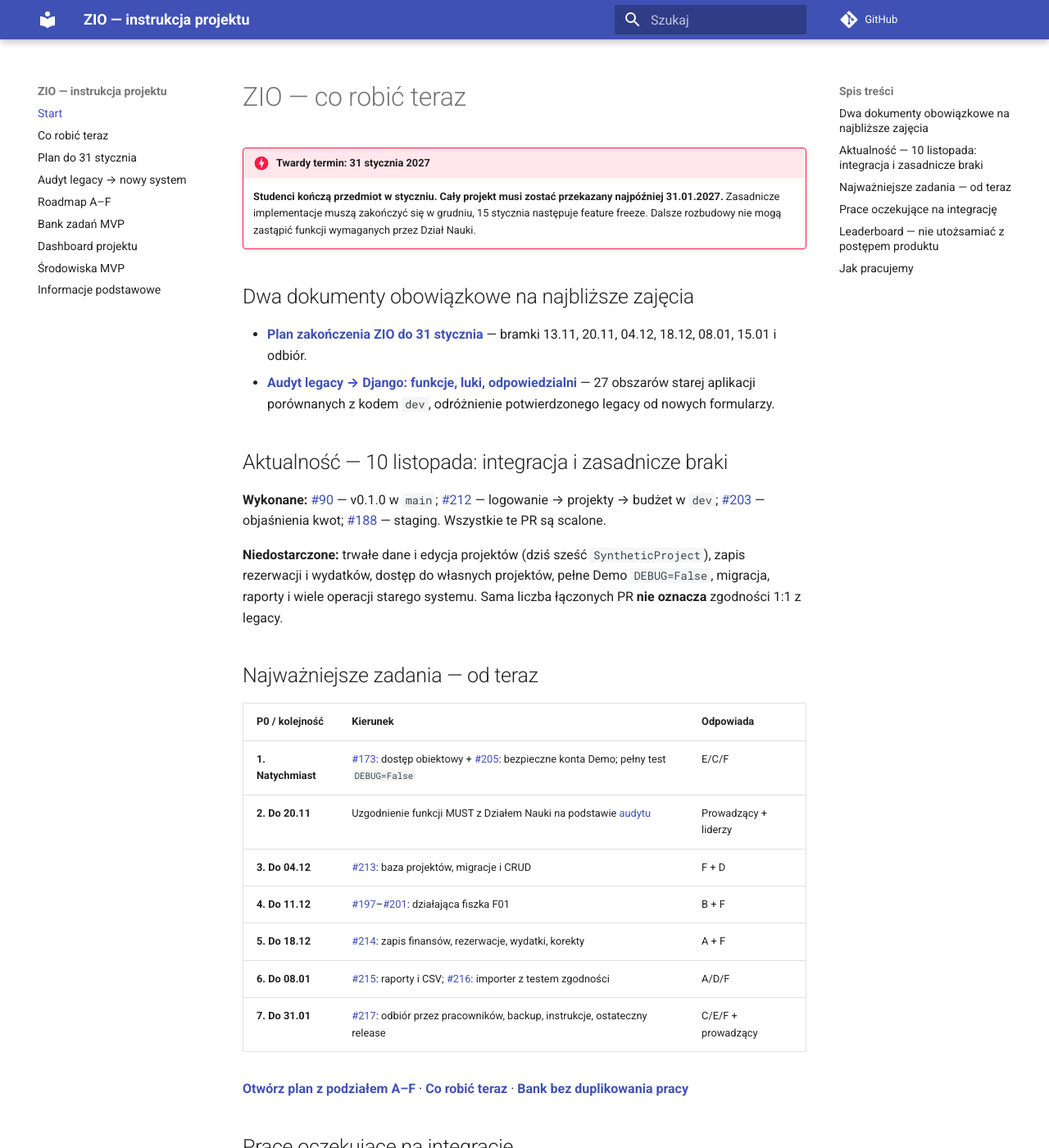
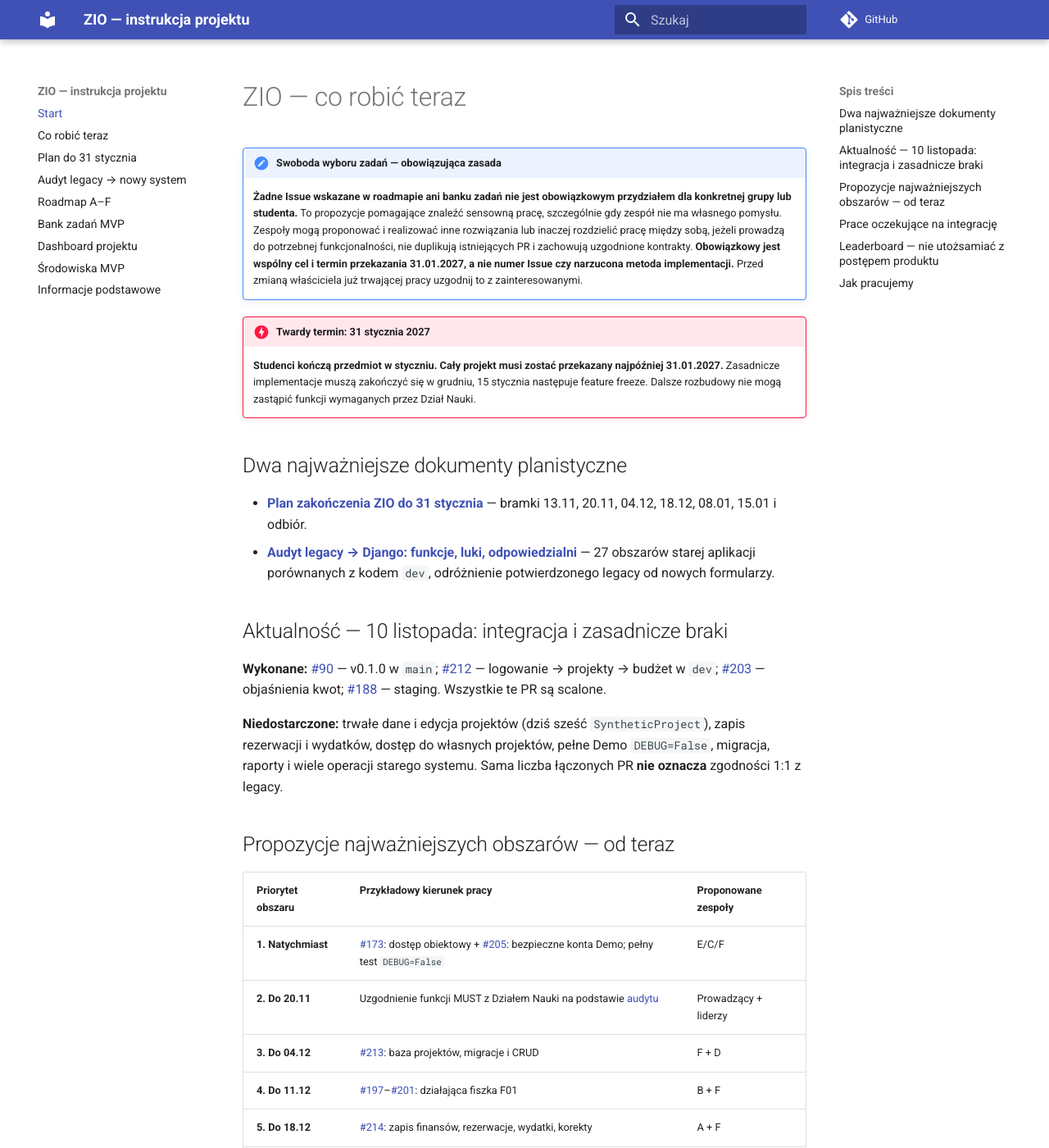
Before and after one commit to zio-wi-pb-mc/pb-science-office-manual, an MkDocs documentation site: the page built from manual/index.md, in a window 1280 px wide and 1400 px high. Shown: the whole window at 82% size. Built offline with MkDocs 1.6.1 and Material for MkDocs 9.7.7, drawn with Linux system fonts in a browser that asks for light colours; comment, search, counter and statistics services are not loaded.

Commit message:
docs: clarify voluntary team issue selection and binding product goals

```diff
--- a/manual/index.md
+++ b/manual/index.md
@@ -1,9 +1,13 @@
 # ZIO — co robić teraz
+
+!!! important "Swoboda wyboru zadań — obowiązująca zasada"
+    **Żadne Issue wskazane w roadmapie ani banku zadań nie jest obowiązkowym przydziałem dla konkretnej grupy lub studenta.** To propozycje pomagające znaleźć sensowną pracę, szczególnie gdy zespół nie ma własnego pomysłu. Zespoły mogą proponować i realizować inne rozwiązania lub inaczej rozdzielić pracę między sobą, jeżeli prowadzą do potrzebnej funkcjonalności, nie duplikują istniejących PR i zachowują uzgodnione kontrakty. **Obowiązkowy jest wspólny cel i termin przekazania 31.01.2027, a nie numer Issue czy narzucona metoda implementacji.** Przed zmianą właściciela już trwającej pracy uzgodnij to z zainteresowanymi.
+
 
 !!! danger "Twardy termin: 31 stycznia 2027"
     **Studenci kończą przedmiot w styczniu. Cały projekt musi zostać przekazany najpóźniej 31.01.2027.** Zasadnicze implementacje muszą zakończyć się w grudniu, 15 stycznia następuje feature freeze. Dalsze rozbudowy nie mogą zastąpić funkcji wymaganych przez Dział Nauki.
 
-## Dwa dokumenty obowiązkowe na najbliższe zajęcia
+## Dwa najważniejsze dokumenty planistyczne
 
 - **[Plan zakończenia ZIO do 31 stycznia](23-plan-do-31-stycznia.md)** — bramki 13.11, 20.11, 04.12, 18.12, 08.01, 15.01 i odbiór.
 - **[Audyt legacy → Django: funkcje, luki, odpowiedzialni](22-audyt-legacy-parity.md)** — 27 obszarów starej aplikacji porównanych z kodem `dev`, odróżnienie potwierdzonego legacy od nowych formularzy.
@@ -14,9 +18,9 @@
 
 **Niedostarczone:** trwałe dane i edycja projektów (dziś sześć `SyntheticProject`), zapis rezerwacji i wydatków, dostęp do własnych projektów, pełne Demo `DEBUG=False`, migracja, raporty i wiele operacji starego systemu. Sama liczba łączonych PR **nie oznacza** zgodności 1:1 z legacy.
 
-## Najważniejsze zadania — od teraz
+## Propozycje najważniejszych obszarów — od teraz
 
-| P0 / kolejność | Kierunek | Odpowiada |
+| Priorytet obszaru | Przykładowy kierunek pracy | Proponowane zespoły |
 |---|---|---|
 | **1. Natychmiast** | [#173](https://github.com/zio-wi-pb-mc/pb-science-office/issues/173): dostęp obiektowy + [#205](https://github.com/zio-wi-pb-mc/pb-science-office/issues/205): bezpieczne konta Demo; pełny test `DEBUG=False` | E/C/F |
 | **2. Do 20.11** | Uzgodnienie funkcji MUST z Działem Nauki na podstawie [audytu](22-audyt-legacy-parity.md) | Prowadzący + liderzy |
```
